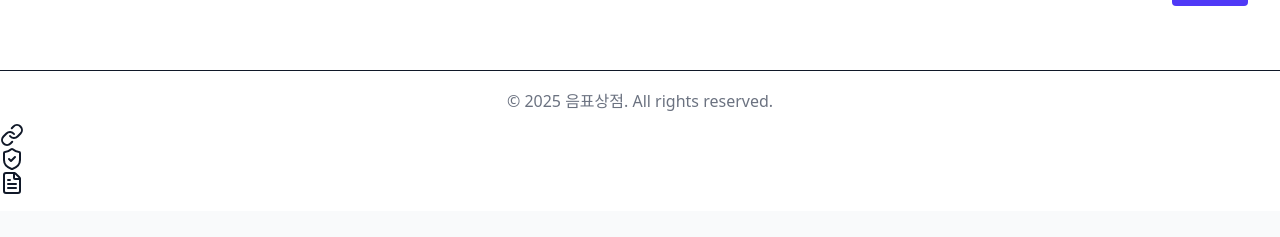
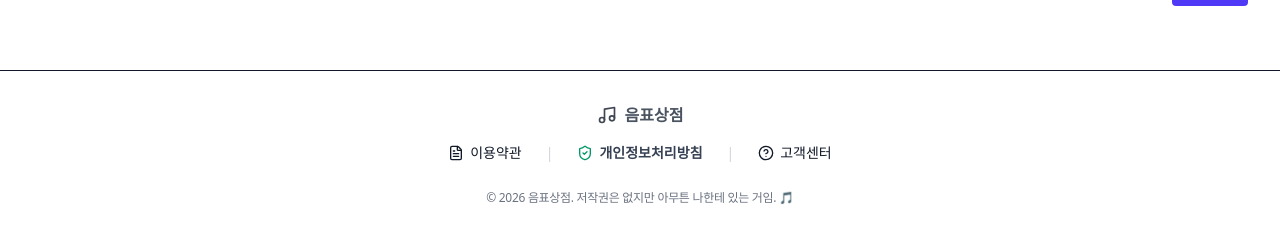
Before and after one commit to backduu/MusicNote-Store-Frontend, a Vue app in the folder musicnote-store-frontend/: page / in a window 1280 px wide. Shown: the part 1097-1334 px from the top of the page. Before the commit the page ends 1308 px from the top, so only its background shows below. Built offline with nearby package versions, Linux system fonts and the light colour scheme; no server answers.

Commit message:
refactor: 푸터 이쁘게 꾸미기 + 저작권 문구 수정

```diff
--- a/musicnote-store-frontend/src/components/Footer.vue
+++ b/musicnote-store-frontend/src/components/Footer.vue
@@ -1,16 +1,60 @@
 <script setup lang="ts">
-import { Link, ShieldCheck, FileText } from 'lucide-vue-next';
+import { ShieldCheck, FileText, HelpCircle, Music } from 'lucide-vue-next';
+</script>
 
+<template>
+  <footer class="bg-note-surface border-t border-note-border py-8 text-note-muted transition-colors">
+    <div class="max-w-7xl mx-auto px-4 sm:px-6 lg:px-8 flex flex-col items-center justify-center gap-4">
 
+      <!-- 로고와 브랜드명 -->
+      <div class="flex items-center gap-2 opacity-80 hover:opacity-100 transition-opacity">
+        <Music class="w-5 h-5 text-note-primary" />
+        <span class="font-bold text-gray-800 dark:text-gray-200">음표상점</span>
+      </div>
 
-</script>
-<template>
-  <footer className="bg-note-surface border-t border-note-border text-center py-4 text-note-muted">
-    <p>© 2025 음표상점. All rights reserved.</p>
-    <div class="space-x-4 mt-2">
-      <Link href="#" class="hover:text-note-primary">이용약관</Link>
-      <ShieldCheck href="#" class="hover:text-note-primary">개인정보처리방침</ShieldCheck>
-      <FileText href="#" class="hover:text-note-primary">고객센터</FileText>
+      <!-- 링크 네비게이션  -->
+      <nav class="flex flex-wrap justify-center items-center gap-x-6 gap-y-2 text-sm">
+        <!-- 이용약관 -->
+        <router-link
+            to="/terms"
+            class="flex items-center gap-1.5 hover:text-note-primary transition-colors duration-200"
+        >
+          <FileText class="w-4 h-4" />
+          <span>이용약관</span>
+        </router-link>
+
+        <!-- 구분선 -->
+        <span class="hidden sm:inline text-gray-300 dark:text-gray-600">|</span>
+
+        <!-- 개인정보처리방침  -->
+        <router-link
+            to="/privacy"
+            class="flex items-center gap-1.5 font-semibold text-gray-700 dark:text-gray-300 hover:text-note-primary transition-colors duration-200"
+        >
+          <ShieldCheck class="w-4 h-4 text-emerald-600 dark:text-emerald-400" />
+          <span>개인정보처리방침</span>
+        </router-link>
+
+        <span class="hidden sm:inline text-gray-300 dark:text-gray-600">|</span>
+
+        <!-- 고객센터/문의하기 -->
+        <router-link
+            to="/qna"
+            class="flex items-center gap-1.5 hover:text-note-primary transition-colors duration-200"
+        >
+          <HelpCircle class="w-4 h-4" />
+          <span>고객센터</span>
+        </router-link>
+      </nav>
+
+      <!-- 저작권 카피라이트 -->
+      <p class="text-xs text-gray-500 dark:text-gray-400 text-center tracking-tight mt-2">
+        © 2026 음표상점. 저작권은 없지만 아무튼 나한테 있는 거임. 🎵
+      </p>
+
     </div>
   </footer>
 </template>
+
+<style scoped>
+</style>
```
